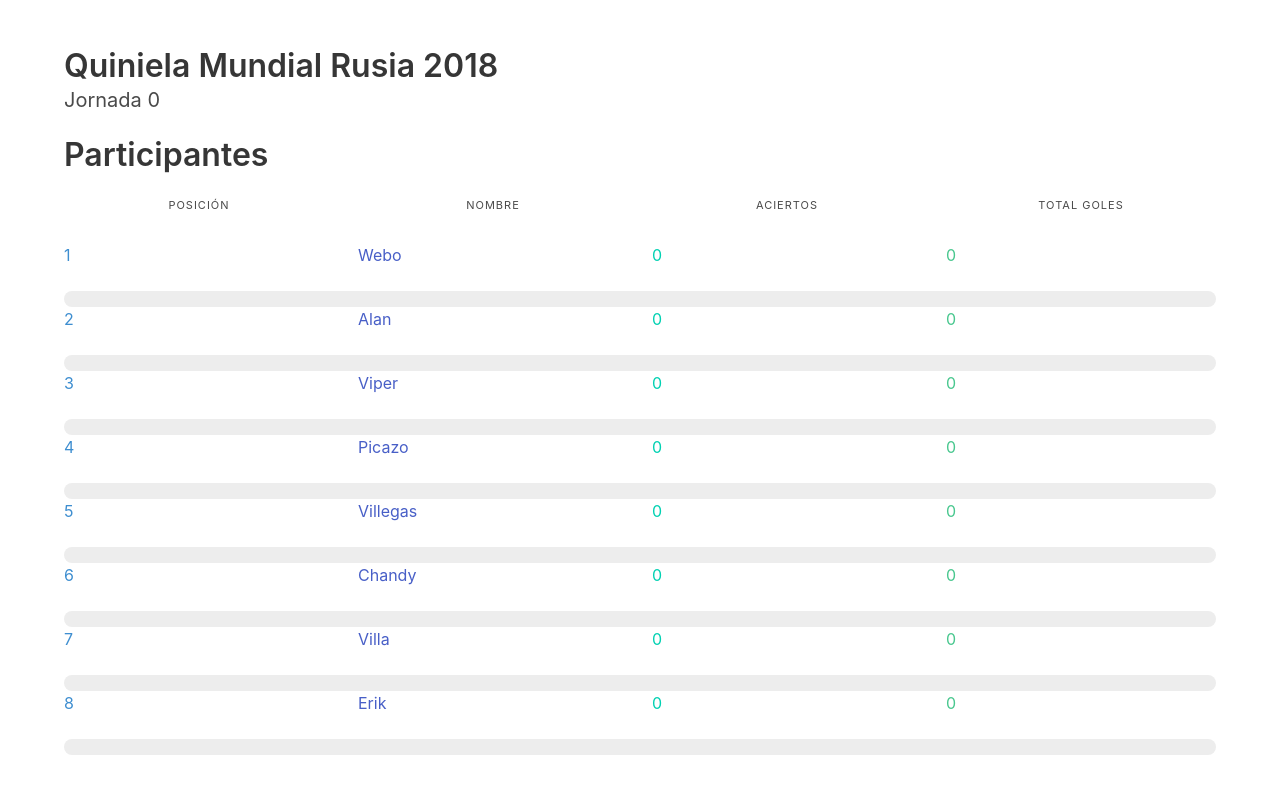
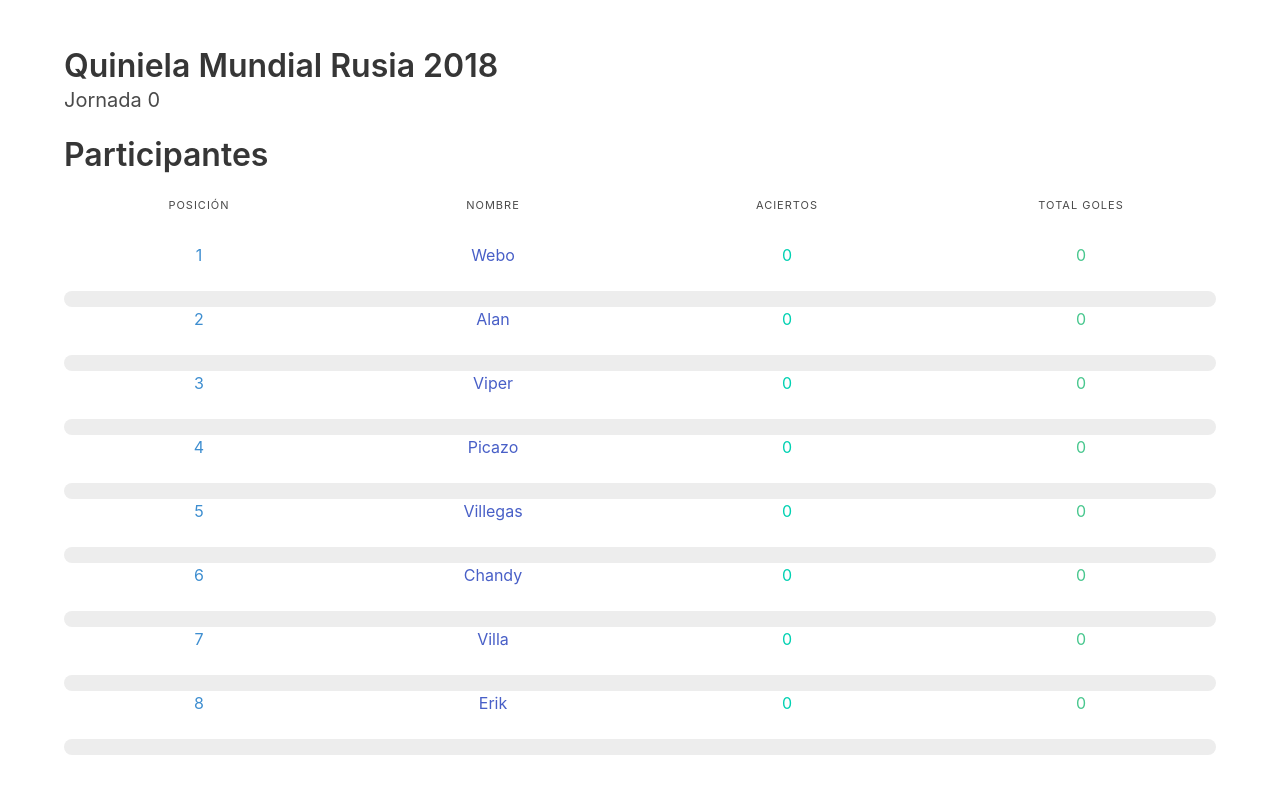
Before and after one commit to deathwebo/quinielamundial, a Vue app: page /#/ in a window 1280 px wide. Shown: the top 794 px of the page. Built offline with nearby package versions, Linux system fonts and the light colour scheme; no server answers.

Commit message:
Mostrar total de goles anotados y aciertos

```diff
--- a/src/components/Participant.vue
+++ b/src/components/Participant.vue
@@ -3,16 +3,24 @@
     <div
       class="columns is-mobile">
       <div class="column">
-        <p class="is-size-4-mobile has-text-info">{{ position }}</p>
+        <p
+          class="is-size-4-mobile has-text-info has-text-centered"
+          >{{ position }}</p>
       </div>
       <div class="column">
-        <p class="is-size-4-mobile">{{ participantScore.name }}</p>
+        <p
+          class="is-size-4-mobile has-text-centered"
+          >{{ participantScore.name }}</p>
       </div>
       <div class="column">
-        <p class="is-size-4-mobile has-text-primary">{{ participantScore.score }}</p>
+        <p
+          class="is-size-4-mobile has-text-primary has-text-centered"
+          >{{ participantScore.score }}</p>
       </div>
       <div class="column">
-        <p class="is-size-4-mobile has-text-success">{{ participantScore.goals }}</p>
+        <p
+          class="is-size-4-mobile has-text-success has-text-centered"
+        >{{ participantScore.goals }}</p>
       </div>
     </div>
     <progress
--- a/src/components/ParticipantDetails.vue
+++ b/src/components/ParticipantDetails.vue
@@ -21,14 +21,25 @@
         <td>
           <img :src="group.first.crestURI" style="width: 1rem">
           {{ group.first.team }}
+          <span class="icon is-small has-text-success" v-if="group.first.hit">
+            <i class="fas fa-check"></i>
+          </span>
         </td>
         <td>
           <img :src="group.second.crestURI" style="width: 1rem">
           {{ group.second.team }}
+          <span class="icon is-small has-text-success" v-if="group.second.hit">
+            <i class="fas fa-check"></i>
+          </span>
         </td>
       </tr>
     </tbody>
   </table>
+
+  <p>
+    <span class="has-text-success">{{ participant.goals }}</span>
+    goles anotados por los equipos elegidos
+  </p>
 
   <router-link to="/">
     <a class="button">
--- a/src/store/getters.js
+++ b/src/store/getters.js
@@ -7,19 +7,27 @@ const getters = {
       let goals = 0;
       Object.keys(state.standings).forEach((groupName) => {
         const group = state.standings[groupName];
+        let firstHit = false;
+        let secondHit = false;
         // First place
         if (participant.selections[groupName][0] === group[0].teamId) {
           score += 1;
           goals += group[0].goals;
+          firstHit = true;
         }
 
         // Second place
         if (participant.selections[groupName][1] === group[1].teamId) {
           score += 1;
           goals += group[0].goals;
+          secondHit = true;
         }
         const first = group.find(team => team.teamId === participant.selections[groupName][0]);
         const second = group.find(team => team.teamId === participant.selections[groupName][1]);
+
+        first.hit = firstHit;
+        second.hit = secondHit;
+
         teams.push({
           groupName,
           first,
```
